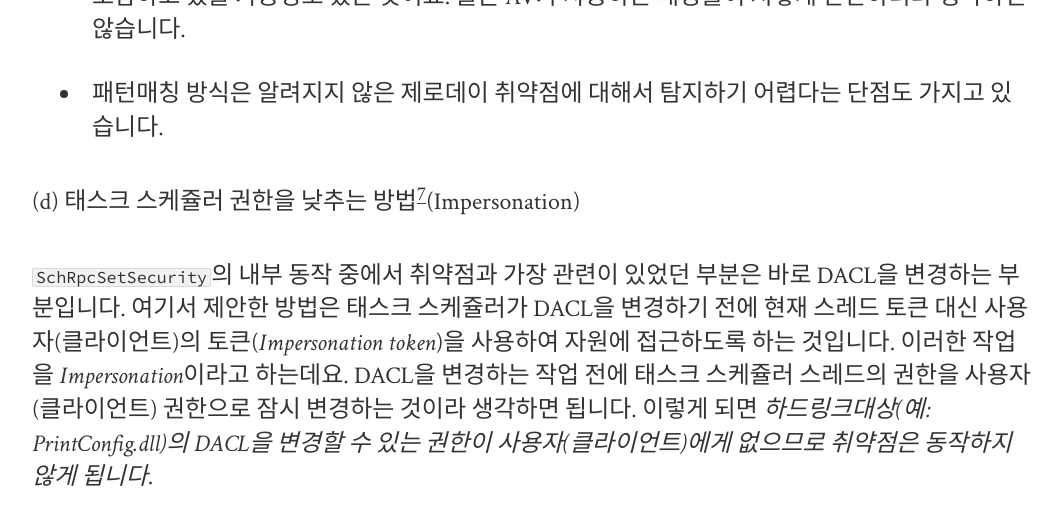
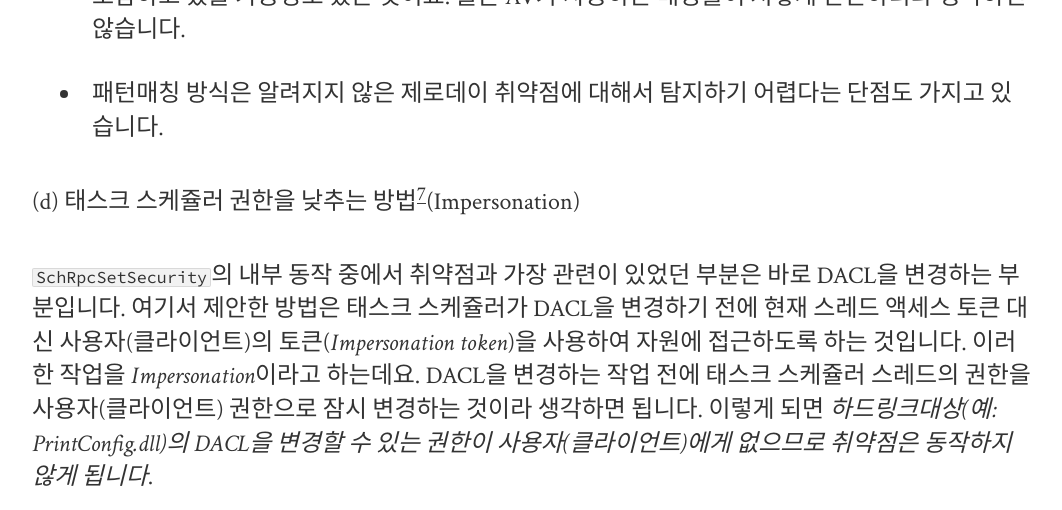
Before and after one commit to intellee/blog.diffense.co.kr, a Jekyll site: the page built from _posts/2019-02-22-hard-link.md, in a window 1280 px wide and 900 px high, scrolled down 14706 px, cut to the strip 0-510 px from the top of the window. Shown: the whole strip, without its empty margins (108-1170 px from the left). Built offline with Jekyll 4.4.1, drawn with Linux system fonts in a browser that asks for light colours; nearby versions of some CDN libraries.

Commit message:
hard link

```diff
--- a/_posts/2019-02-22-hard-link.md
+++ b/_posts/2019-02-22-hard-link.md
@@ -298,7 +298,7 @@ rule TaskSched
 
 (d) 태스크 스케쥴러 권한을 낮추는 방법[^8](Impersonation)
 
-`SchRpcSetSecurity`의 내부 동작 중에서 취약점과 가장 관련이 있었던 부분은 바로 DACL을 변경하는 부분입니다. 여기서 제안한 방법은 태스크 스케쥴러가 DACL을 변경하기 전에 현재 스레드 토큰 대신 사용자(클라이언트)의 토큰(*Impersonation token*)을 사용하여 자원에 접근하도록 하는 것입니다. 이러한 작업을 *Impersonation*이라고 하는데요. DACL을 변경하는 작업 전에 태스크 스케쥴러 스레드의 권한을 사용자(클라이언트) 권한으로 잠시 변경하는 것이라 생각하면 됩니다. 이렇게 되면 *하드링크대상(예: PrintConfig.dll)의 DACL을 변경할 수 있는 권한이 사용자(클라이언트)에게 없으므로 취약점은 동작하지 않게 됩니다*.
+`SchRpcSetSecurity`의 내부 동작 중에서 취약점과 가장 관련이 있었던 부분은 바로 DACL을 변경하는 부분입니다. 여기서 제안한 방법은 태스크 스케쥴러가 DACL을 변경하기 전에 현재 스레드 액세스 토큰 대신 사용자(클라이언트)의 토큰(*Impersonation token*)을 사용하여 자원에 접근하도록 하는 것입니다. 이러한 작업을 *Impersonation*이라고 하는데요. DACL을 변경하는 작업 전에 태스크 스케쥴러 스레드의 권한을 사용자(클라이언트) 권한으로 잠시 변경하는 것이라 생각하면 됩니다. 이렇게 되면 *하드링크대상(예: PrintConfig.dll)의 DACL을 변경할 수 있는 권한이 사용자(클라이언트)에게 없으므로 취약점은 동작하지 않게 됩니다*.
 
 ![impersonation](https://github.com/yong1212/blog.diffense.co.kr/raw/master/img/hardlink/impersonation_token.png)
 
```
Also changed, not shown: 2 other files.
